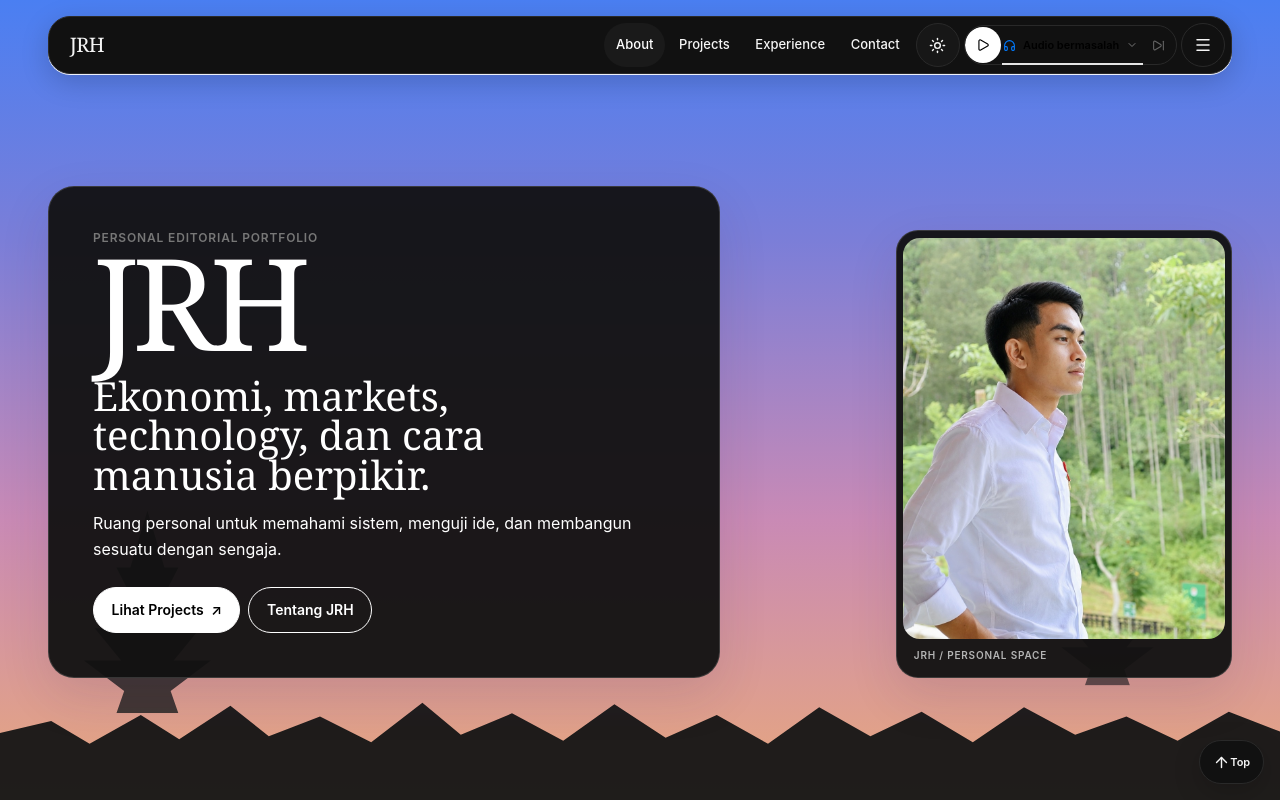
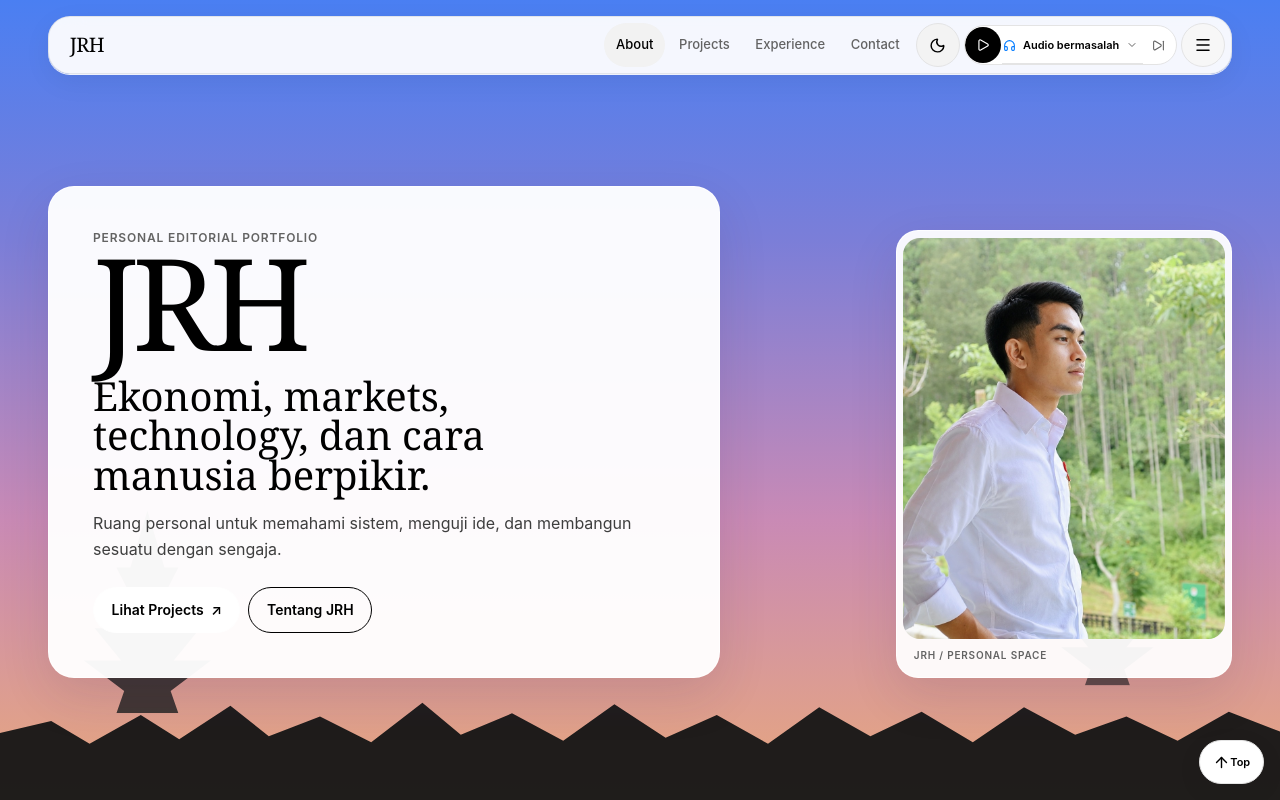
Before and after one commit to LionerHakim/JRHs, a React (Vite) app: page / in a window 1280 px wide. Shown: the top 800 px of the page. Built offline with nearby package versions, Linux system fonts and the light colour scheme.

Commit message:
fix: initialize JRH theme toggle in light mode

```diff
--- a/src/components/ThemeToggle.tsx
+++ b/src/components/ThemeToggle.tsx
@@ -2,11 +2,11 @@ import { Moon, Sun } from 'lucide-react';
 import { useEffect, useState } from 'react';
 
 export default function ThemeToggle() {
-  const [light, setLight] = useState(false);
+  const [light, setLight] = useState(true);
 
   useEffect(() => {
     const stored = window.localStorage.getItem('jrh-theme');
-    const isLight = stored === 'light';
+    const isLight = stored !== 'dark';
     setLight(isLight);
     document.documentElement.classList.toggle('light', isLight);
     document.documentElement.style.colorScheme = isLight ? 'light' : 'dark';
@@ -21,13 +21,7 @@ export default function ThemeToggle() {
   };
 
   return (
-    <button
-      type="button"
-      onClick={toggle}
-      className="theme-toggle inline-flex min-h-11 min-w-11 items-center justify-center rounded-full border border-[var(--color-line)] bg-[var(--color-control)] text-[var(--color-text)] transition hover:text-[var(--color-ink)] focus:outline-none focus-visible:ring-2 focus-visible:ring-[var(--color-accent)]"
-      aria-label={light ? 'Gunakan mode gelap' : 'Gunakan mode terang'}
-      title={light ? 'Mode gelap' : 'Mode terang'}
-    >
+    <button type="button" onClick={toggle} className="theme-toggle inline-flex min-h-11 min-w-11 items-center justify-center rounded-full border border-[var(--color-line)] bg-[var(--color-control)] text-[var(--color-text)] transition hover:text-[var(--color-ink)] focus:outline-none focus-visible:ring-2 focus-visible:ring-[var(--color-accent)]" aria-label={light ? 'Gunakan mode gelap' : 'Gunakan mode terang'} title={light ? 'Mode gelap' : 'Mode terang'}>
       {light ? <Moon size={17} aria-hidden="true" /> : <Sun size={17} aria-hidden="true" />}
     </button>
   );
```
